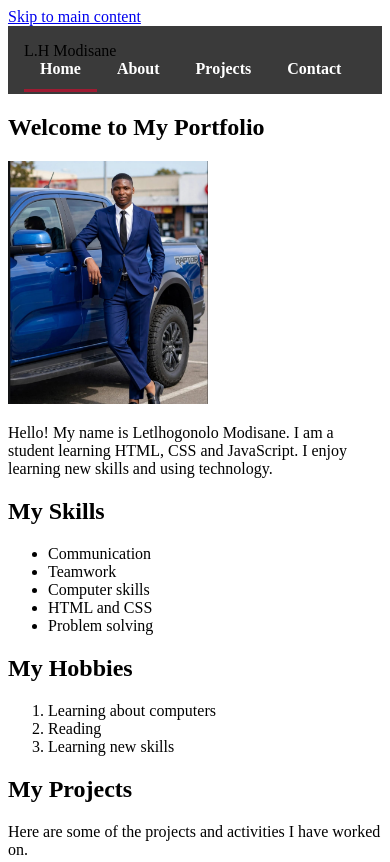
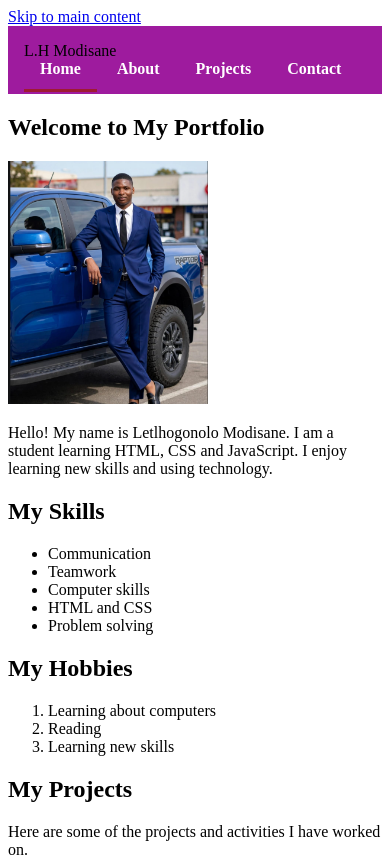
Before and after one commit to letlhogonolom047-gif/bio-page, a plain HTML site: page index.html in a window 390 px wide. Shown: the top 862 px of the page. Drawn offline with Linux system fonts and the light colour scheme.

Commit message:
Change mobile navigation bar background colour

```diff
--- a/style.css
+++ b/style.css
@@ -45,6 +45,7 @@
     .navbar {
         flex-direction: column;
         align-items: flex-start;
+        background-color: #9e1b9e;
     }
 
     .nav-link {
@@ -57,6 +58,7 @@
 
     }
 }
+
 
 
 .projects-grid {
```
